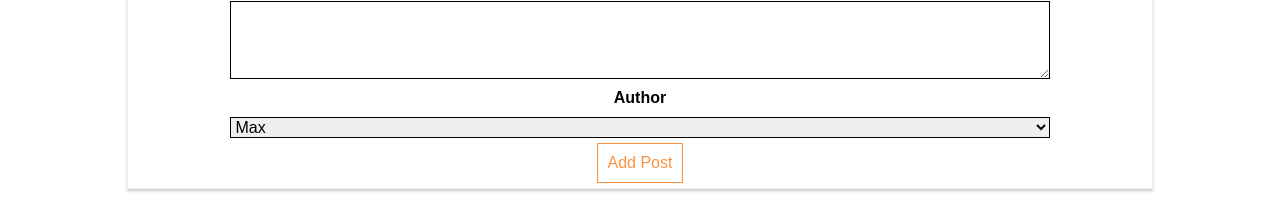
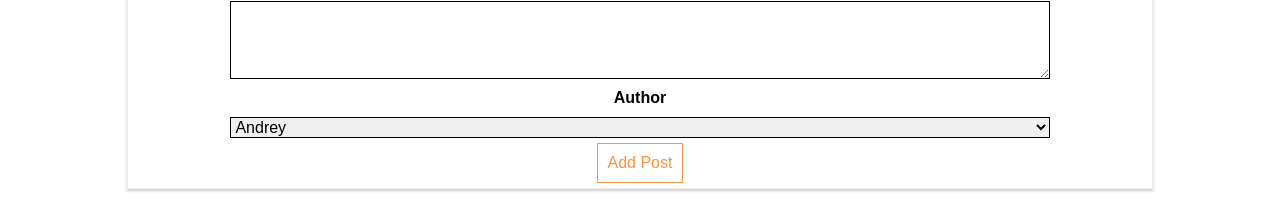
Before and after one commit to kashapov/react-http-ajax, a React (Create React App) app: page /new-post in a window 1280 px wide. Shown: the part 246-453 px from the top of the page. Built offline with nearby package versions, Linux system fonts and the light colour scheme.

Commit message:
Using Redirect

```diff
--- a/src/containers/Blog/NewPost/NewPost.js
+++ b/src/containers/Blog/NewPost/NewPost.js
@@ -1,5 +1,6 @@
 import React, { Component } from 'react';
 import axios from 'axios';
+import { Redirect } from 'react-router-dom';
 
 import './NewPost.css';
 
@@ -7,7 +8,8 @@ class NewPost extends Component {
 	state = {
 		title: '',
 		content: '',
-		author: 'Max'
+		author: 'Andrey',
+		submitted: false
 	}
 
 	componentDidMount() {
@@ -24,12 +26,21 @@ class NewPost extends Component {
 		axios.post('/posts', data)
 			.then(response => {
 				console.log(response);
+				//this.setState({ submitted: true });
+				this.props.history.replace('/posts');
 			});
 	}
 
 	render() {
+		let redirect = null;
+
+		if (this.state.submitted) {
+			redirect = <Redirect to="/posts" />;
+		}
+
 		return (
 			<div className="NewPost">
+				{redirect}
 				<h1>Add a Post</h1>
 				<label>Title</label>
 				<input type="text" value={this.state.title} onChange={(event) => this.setState({ title: event.target.value })} />
@@ -37,8 +48,8 @@ class NewPost extends Component {
 				<textarea rows="4" value={this.state.content} onChange={(event) => this.setState({ content: event.target.value })} />
 				<label>Author</label>
 				<select value={this.state.author} onChange={(event) => this.setState({ author: event.target.value })}>
-					<option value="Max">Max</option>
-					<option value="Manu">Manu</option>
+					<option value="Max">Andrey</option>
+					<option value="Manu">Ivan</option>
 				</select>
 				<button onClick={this.postDataHandler}>Add Post</button>
 			</div>
```
